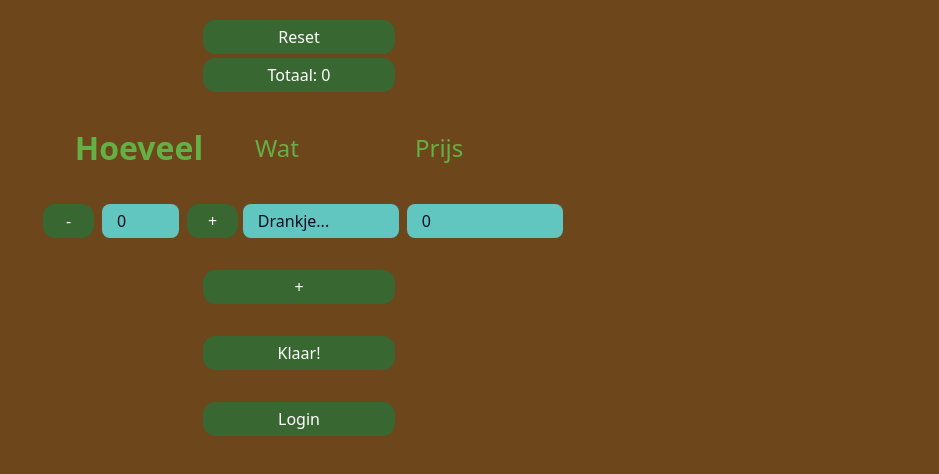
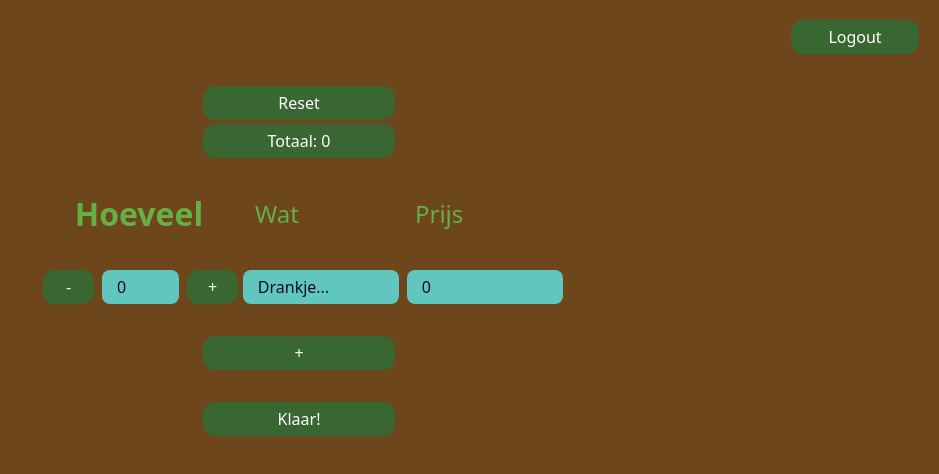
Before and after one commit to S-D-V-A-S-M-V-V-I-C-T-S-S-BAGGER/BAGGER-Vue, a Vue app: page /turf in a window 1280 px wide. Shown: the top 474 px of the page, without its empty margins (341-1280 px from the left). Built offline with nearby package versions, Linux system fonts and the light colour scheme.

Commit message:
feat(turf): #3 added if statements for if user is logged in or not, login check has to be done still

```diff
--- a/src/views/Turf.vue
+++ b/src/views/Turf.vue
@@ -11,12 +11,20 @@
       lines.value.push({});
   }
 
+  const login = true;
+  // const login = false;
+
 </script>
 
 <template>
 
   <!-- Flex -->
   <div id="wrapper" class="flex flex-col items-center mx-5 my-5 gap-y-5 md:gap-y-8">
+
+
+    <div v-if="login" id="logout" class="self-end">
+      <BaggerButton :isPrimary=false customStyling="w-[25vw] md:w-[10vw]">Logout</BaggerButton>
+    </div>
 
     <!-- Flex -->
     <div id="total" class="flex flex-col gap-y-1">
@@ -42,11 +50,11 @@
       <BaggerButton :isPrimary=false customStyling="w-[40vw] md:w-[15vw]" @click="addLine">+</BaggerButton>
     </div>
 
-    <div id="submit">
+    <div v-if="login" id="submit">
       <BaggerButton :isPrimary=false customStyling="w-[40vw] md:w-[15vw]">Klaar!</BaggerButton>
     </div>
 
-    <div id="login">
+    <div v-else id="login">
       <BaggerButton :isPrimary=false customStyling="w-[40vw] md:w-[15vw]">Login</BaggerButton>
     </div>
 
```
